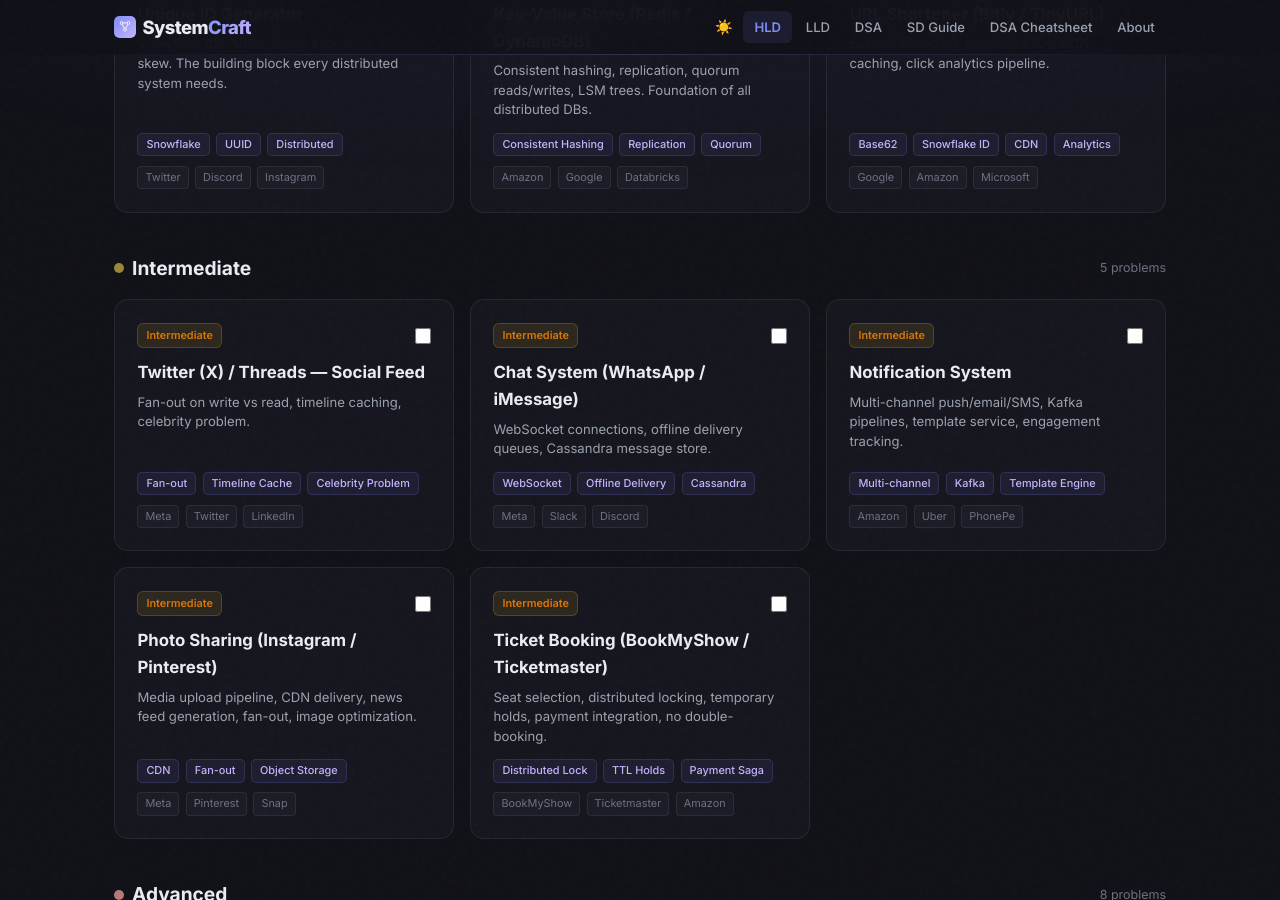
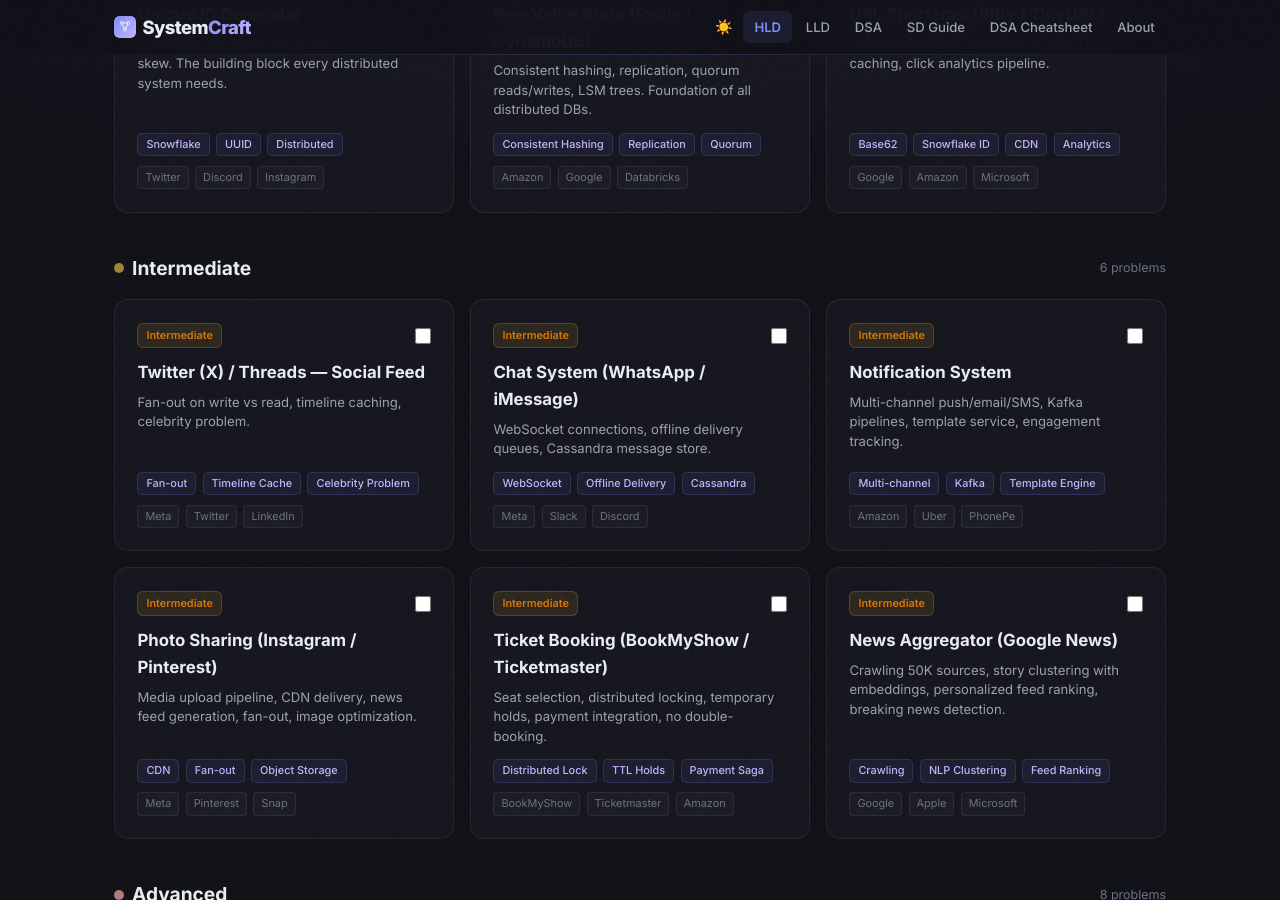
Before and after one commit to iluzn/HLD-Designs, a Jekyll site: the page built from pages/hld.html, in a window 1280 px wide and 900 px high, scrolled down 1242 px. Built offline with Jekyll 4.4.1, drawn with Linux system fonts in a browser that asks for light colours; some of the changed text lies outside the part shown.

Commit message:
add News Aggregator to HLD page, homepage stat (20), interview guide, Google company page

```diff
--- a/index.html
+++ b/index.html
@@ -255,7 +255,7 @@
 
 <!-- STATS — trust strip -->
 <div class="stats">
-    <div class="stat"><strong>19</strong><span>System Designs</span></div>
+    <div class="stat"><strong>20</strong><span>System Designs</span></div>
     <div class="stat"><strong>5</strong><span>LLD Problems</span></div>
     <div class="stat"><strong>150+</strong><span>DSA Problems</span></div>
     <div class="stat"><strong>3</strong><span>Languages</span></div>
--- a/pages/hld.html
+++ b/pages/hld.html
@@ -62,7 +62,7 @@
     <h1>High-Level Design <em>Problems</em></h1>
     <p>Distributed architectures with diagrams, technology choices, deep dives, and trade-offs. Built for interviews at Amazon, Google, Meta, and top startups.</p>
     <div class="hero-stats">
-        <div class="hero-stat"><strong>19</strong><span>Designs</span></div>
+        <div class="hero-stat"><strong>20</strong><span>Designs</span></div>
         <div class="hero-stat"><strong>3</strong><span>Difficulty Levels</span></div>
         <div class="hero-stat"><strong>50+</strong><span>Deep Dives</span></div>
     </div>
@@ -71,7 +71,7 @@
 <!-- Progress bar -->
 <div class="progress-strip" id="progress-strip">
     <div class="progress-inner">
-        <span class="progress-label" id="progress-label">0/19 completed</span>
+        <span class="progress-label" id="progress-label">0/20 completed</span>
         <div class="progress-bar-track">
             <div class="progress-bar-fill" id="progress-fill"></div>
         </div>
@@ -236,7 +236,7 @@
     <div class="difficulty-group" data-difficulty="intermediate">
         <div class="group-header">
             <h2><span class="diff-dot yellow"></span> Intermediate</h2>
-            <span class="group-count">5 problems</span>
+            <span class="group-count">6 problems</span>
         </div>
         <div class="problems-grid">
 
@@ -332,6 +332,25 @@
                     <span class="company">BookMyShow</span>
                     <span class="company">Ticketmaster</span>
                     <span class="company">Amazon</span>
+                </div>
+            </a>
+
+            <a class="problem-card" href="/hld/NewsAggregator" data-difficulty="intermediate">
+                <div class="card-top">
+
+                    <span class="diff-badge yellow">Intermediate</span>
+                </div>
+                <h3>News Aggregator (Google News)</h3>
+                <p class="card-desc">Crawling 50K sources, story clustering with embeddings, personalized feed ranking, breaking news detection.</p>
+                <div class="card-tags">
+                    <span class="tag">Crawling</span>
+                    <span class="tag">NLP Clustering</span>
+                    <span class="tag">Feed Ranking</span>
+                </div>
+                <div class="card-companies">
+                    <span class="company">Google</span>
+                    <span class="company">Apple</span>
+                    <span class="company">Microsoft</span>
                 </div>
             </a>
         </div>
```
Also changed, not shown: pages/companies/google.md (+1 -0 lines), pages/system-design-interview-guide.md (+1 -0 lines).
